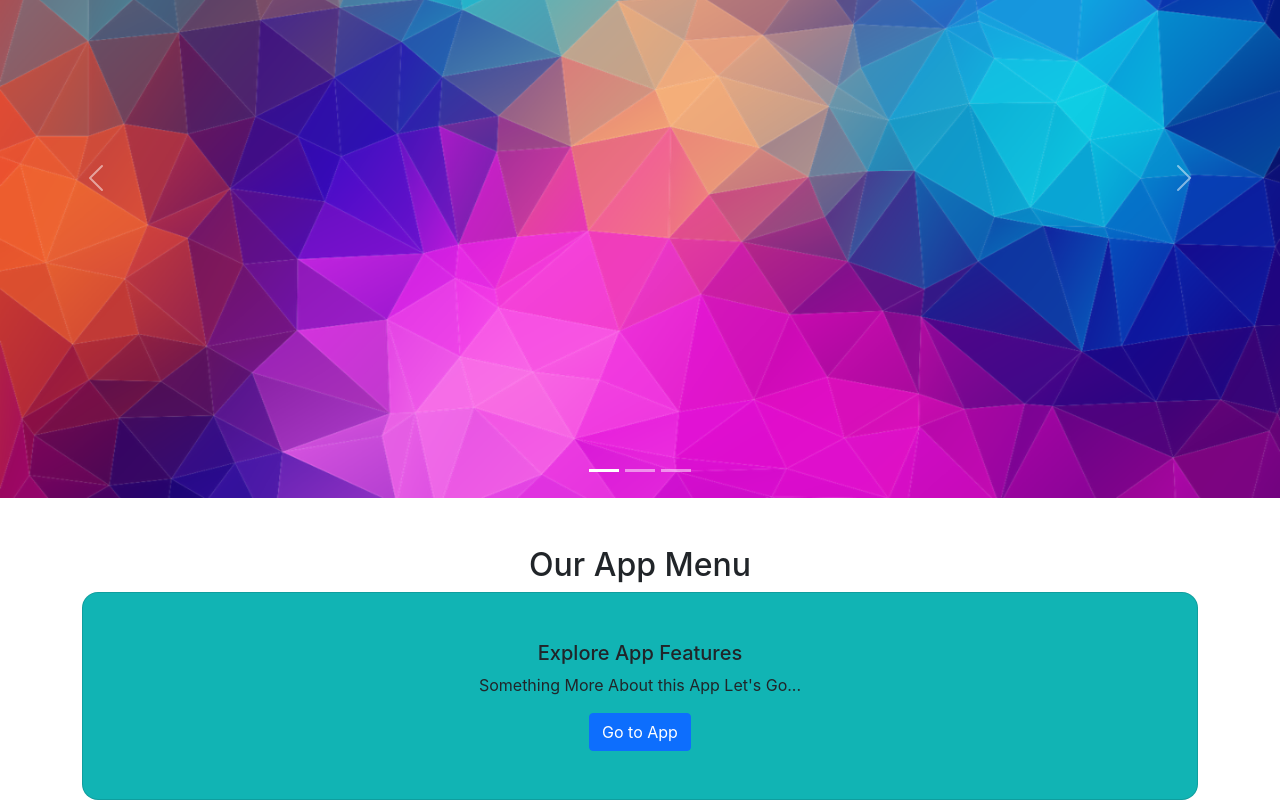
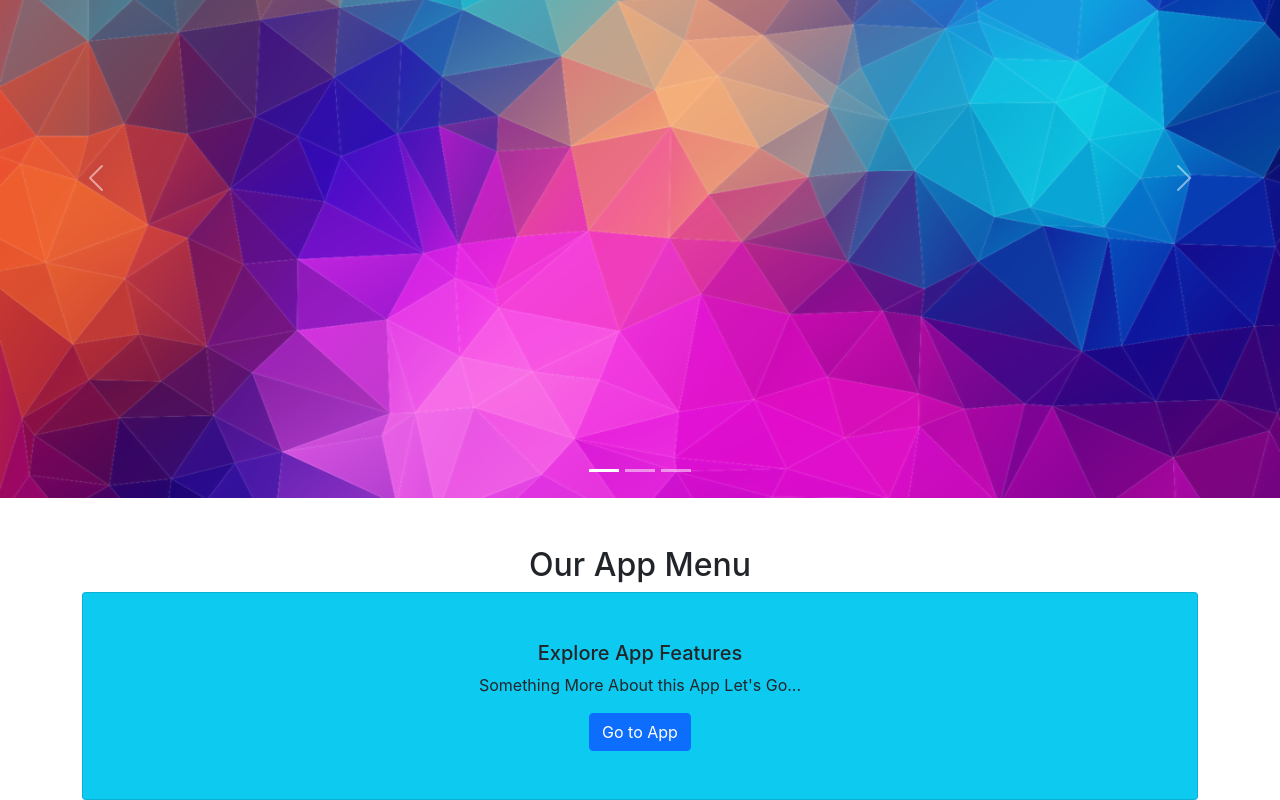
Before and after one commit to ankushbkadam/reactjs-tools, a React (Create React App) app: page / in a window 1280 px wide. Shown: the part 198-998 px from the top of the page. Built offline with nearby package versions, Linux system fonts and the light colour scheme.

Commit message:
changes done

```diff
--- a/src/App.tsx
+++ b/src/App.tsx
@@ -1,7 +1,7 @@
 import React from 'react';
 import logo from './logo.svg';
 import './App.css';
-import Home from './Components/Home/Home';
+import Home from './Components/Home';
 import { Route, Routes } from 'react-router';
 import Navbar from './Components/Navbar/Navbar';
 import { ROUTES } from './Constants/routeConstants';
--- a/src/Components/Home/Home.tsx
+++ b/src/Components/Home/index.tsx
@@ -33,7 +33,7 @@ const Home = () => {
 
          <section className=" container card-section mt-5">
             <h2>Our App Menu</h2>
-            <div className="card">
+            <div className="card bg-info rounded">
                <div className="card-body p-5">
                   <h5 className="card-title">Explore App Features</h5>
                   <p className="card-text">Something More About this App Let's Go...</p>
```
